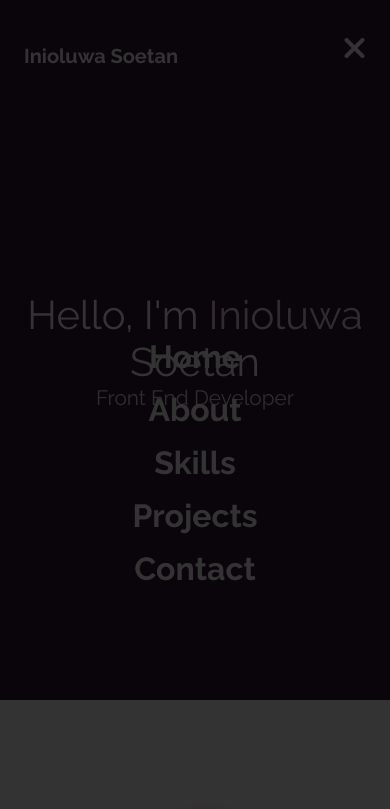
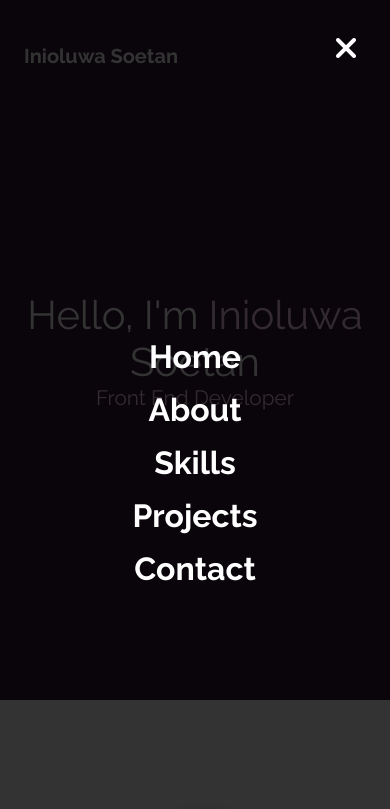
Before and after one commit to ini-s/Inioluwa, a website: page public/index.html in a window 390 px wide. Both pictures are taken after a click on the icon 355 px from the left and 44 px from the top of the page. Shown: the top 809 px of the page. Drawn offline with nearby package versions, Linux system fonts and the light colour scheme.

Commit message:
style: make side nav links visible to click on

```diff
--- a/public/style.css
+++ b/public/style.css
@@ -51,10 +51,15 @@ h2 {
   color: #ffff;
 }
 
-.navbar .side-nav-btn {
+.side-nav-btn {
   display: none;
   font-size: 1.5rem;
 }
+
+.side-nav-btn .nav-link{
+  padding: 0;
+}
+
 
 .navbar {
   position: fixed;
@@ -62,7 +67,7 @@ h2 {
   display: flex;
   top: 0;
   width: 100%;
-  z-index: 99;
+  z-index: 97;
   background-color: #301934;
 }
 
@@ -167,7 +172,7 @@ h2 {
 /* overlay  */
 .overlay {
   position: absolute;
-  z-index: 99;
+  z-index: 98;
   background-color: rgba(0, 0, 0, 0.8);
   width: 100%;
   height: 100%;
@@ -197,16 +202,20 @@ h2 {
   padding-top: 5rem;
 }
 
-.side-nav .toggle-button {
-  margin-top: 2rem;
-  position: fixed;
-  right: 5%;
+.side-nav-link{
+  padding: 0;
+};
+
+.toggle-button {
+  position: relative;
   z-index: 200;
 }
 
 .side-nav .toggle-button i {
   color: #ffff;
-  width: 2rem;
+  position: fixed;
+  right: 2rem;
+  top: 2rem
 }
 
 .side-nav ul li {
```
